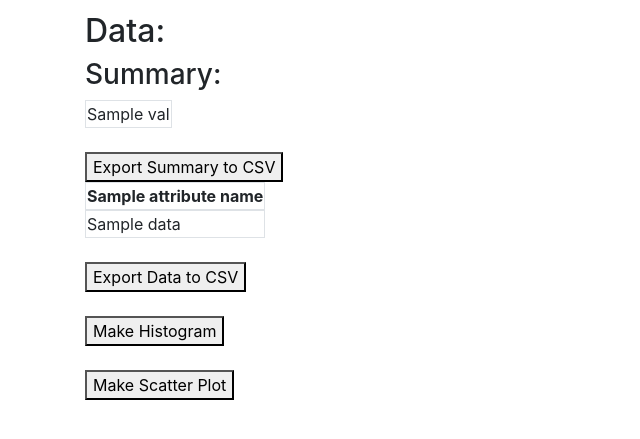
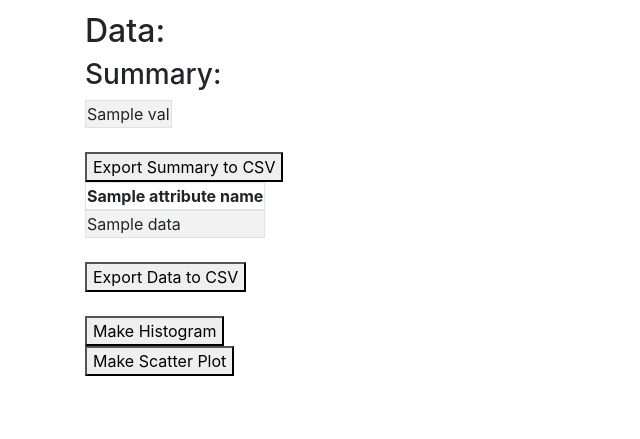
Before and after one commit to WPI-DataPipelineMQP/Biomedical-Analysis-DataPipeline, a Django app: template mqp_project/datapipeline/templates/datapipeline/output.html in a window 1280 px wide. Shown: the part 68-507 px from the top of the page, without its empty margins (0-640 px from the left). Run offline with Django 3.2, Linux system fonts and the light colour scheme; the template is opened without the code that fills it: most values are stand-ins (such as "Sample title", 1, 10 or a date in 2020); parts of the project's set-up code (start-up, migrations or seed data) failed here and were passed over; some libraries are stand-ins or nearby versions.

Commit message:
Improved output table formatting

```diff
--- a/mqp_project/datapipeline/static/datapipeline/css/output.css
+++ b/mqp_project/datapipeline/static/datapipeline/css/output.css
@@ -8,3 +8,7 @@
   margin-bottom: 30px;
   width: 200px;
 }
+
+th, td{
+  padding: 5px
+}
--- a/mqp_project/datapipeline/templates/datapipeline/output.html
+++ b/mqp_project/datapipeline/templates/datapipeline/output.html
@@ -3,7 +3,7 @@
 {% block content %}
 <h2>Data:</h2>
 <h3>Summary:</h3>
-<table class="table-bordered">
+<table class="table-bordered table-striped">
     <tbody>
         {% for stat in stat_summary %}
         <tr>
@@ -34,7 +34,7 @@
 <article class="media">
     <div class="media-body">
         <div class="output-scroll">
-            <table class="table-bordered">
+            <table class="table-bordered table-striped">
                 <thead>
                     <tr>
                         {% for label in attribute_names %}
@@ -60,11 +60,12 @@
     <button class="export-button">Export Data to CSV</button>
 </form>
 <br />
-<form action="{% url 'analysis-make_hist' %}">
+<a href="{% url 'analysis-make_hist' %}">
     <button class="export-button">Make Histogram</button>
-</form>
+</a>
 <br />
-<form action="{% url 'analysis-make_scatter' %}">
+<a href="{% url 'analysis-make_scatter' %}">
     <button class="export-button">Make Scatter Plot</button>
-</form>
+</a>
+
 {% endblock content %}
```
